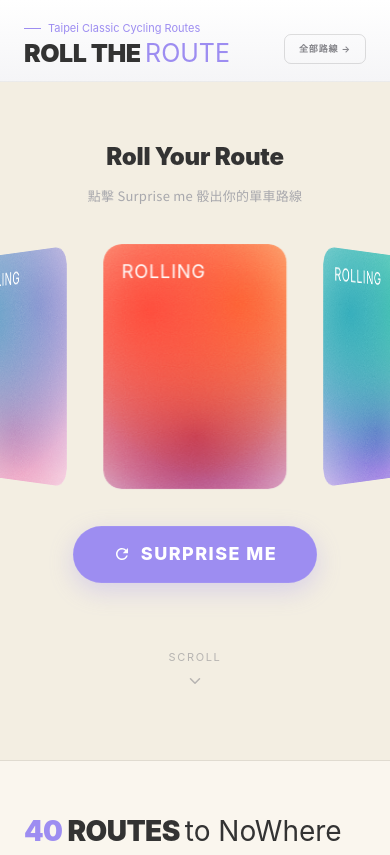
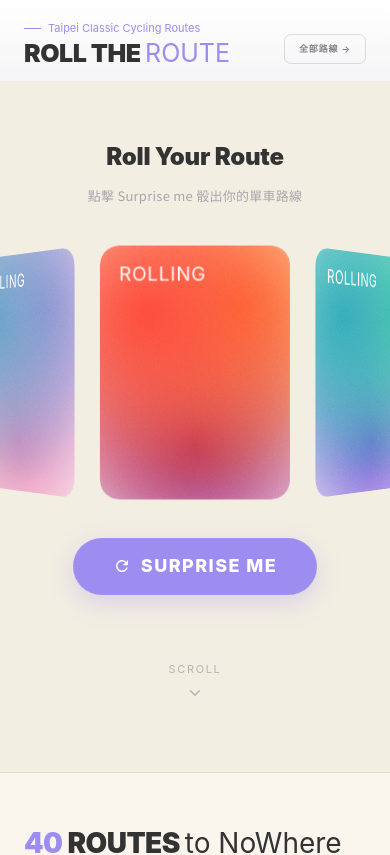
Before and after one commit to PaianCreate/taipei-cycling, a React (Vite) app: page / in a window 390 px wide. Shown: the top 855 px of the page. Built offline with nearby package versions, Linux system fonts and the light colour scheme.

Commit message:
Mobile carousel: +5% scale (0.72→0.76) and tighten side card spacing (radius 300→280)

```diff
--- a/src/index.css
+++ b/src/index.css
@@ -146,9 +146,9 @@ body {
   .max-w-7xl { padding-left: 16px !important; padding-right: 16px !important; }
   /* 縮小 3D carousel 整體尺寸，避免側邊卡牌爆出視窗 */
   .carousel-wrapper {
-    transform: scale(0.72);
+    transform: scale(0.76);
     transform-origin: center;
-    margin: -38px auto !important; /* scale 0.72 → 用較小負 margin 收空白並拉近上下 20px */
+    margin: -32px auto !important;
   }
   /* 40 ROUTES 大標 / 小標換行 */
   .routes-heading {
--- a/src/pages/HomePage.jsx
+++ b/src/pages/HomePage.jsx
@@ -312,7 +312,16 @@ function FlipCard({ route, isFlipped, onClick, style = {} }) {
 // ─── 8-card 3D coverflow carousel ──────────────────────────────────
 // 持續顯示在頁面上；按鈕觸發旋轉 2 秒後，正中央那張翻面顯示路線
 function CardCarousel({ rotation, phase, route }) {
-  const radius = 300 // 卡牌離旋轉中心的距離（拉開不重疊）
+  // 手機版半徑縮一點點，讓左右卡牌距離更靠近
+  const [isMobile, setIsMobile] = useState(false)
+  useEffect(() => {
+    const mq = window.matchMedia('(max-width: 640px)')
+    const update = () => setIsMobile(mq.matches)
+    update()
+    mq.addEventListener('change', update)
+    return () => mq.removeEventListener('change', update)
+  }, [])
+  const radius = isMobile ? 280 : 300
   const showRouteInfo = phase === 'flipping' || phase === 'show'
 
   return (
```
